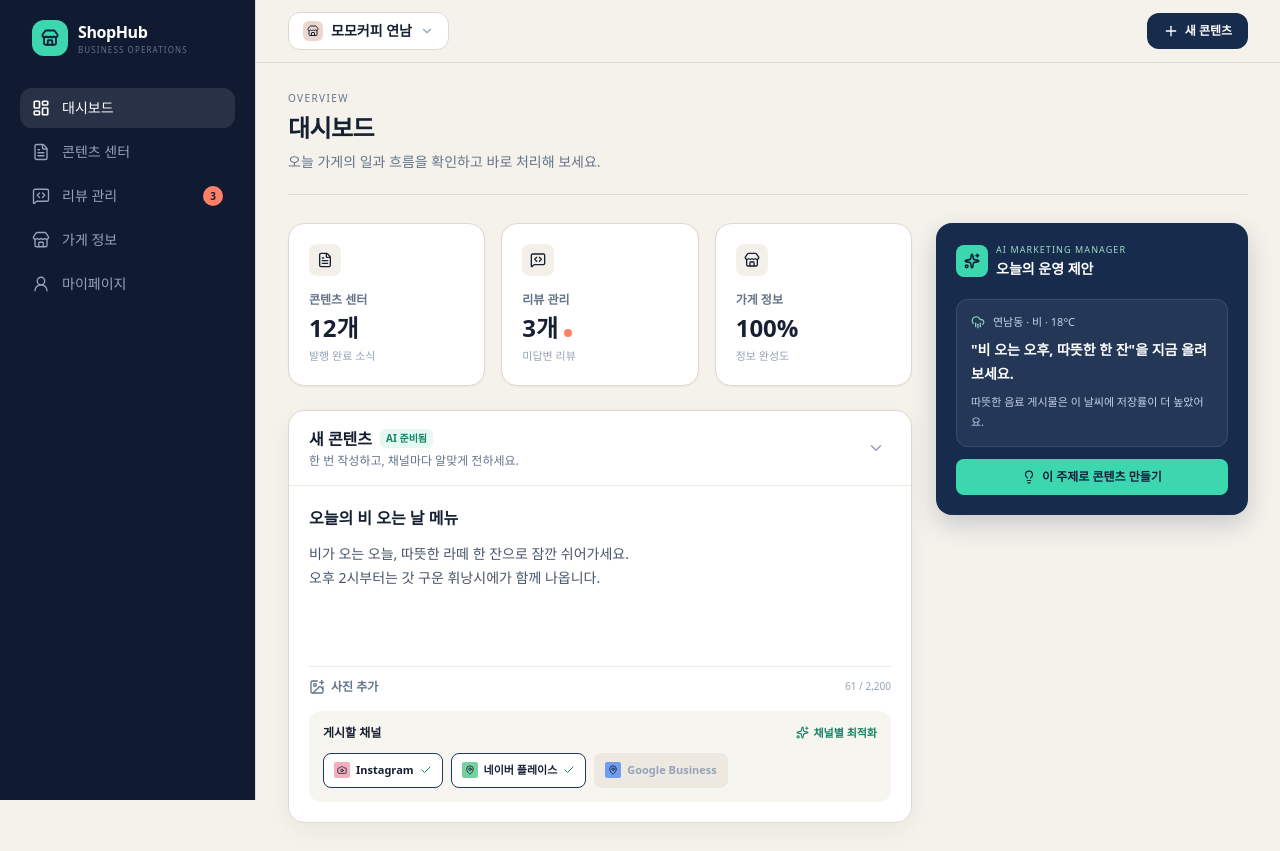
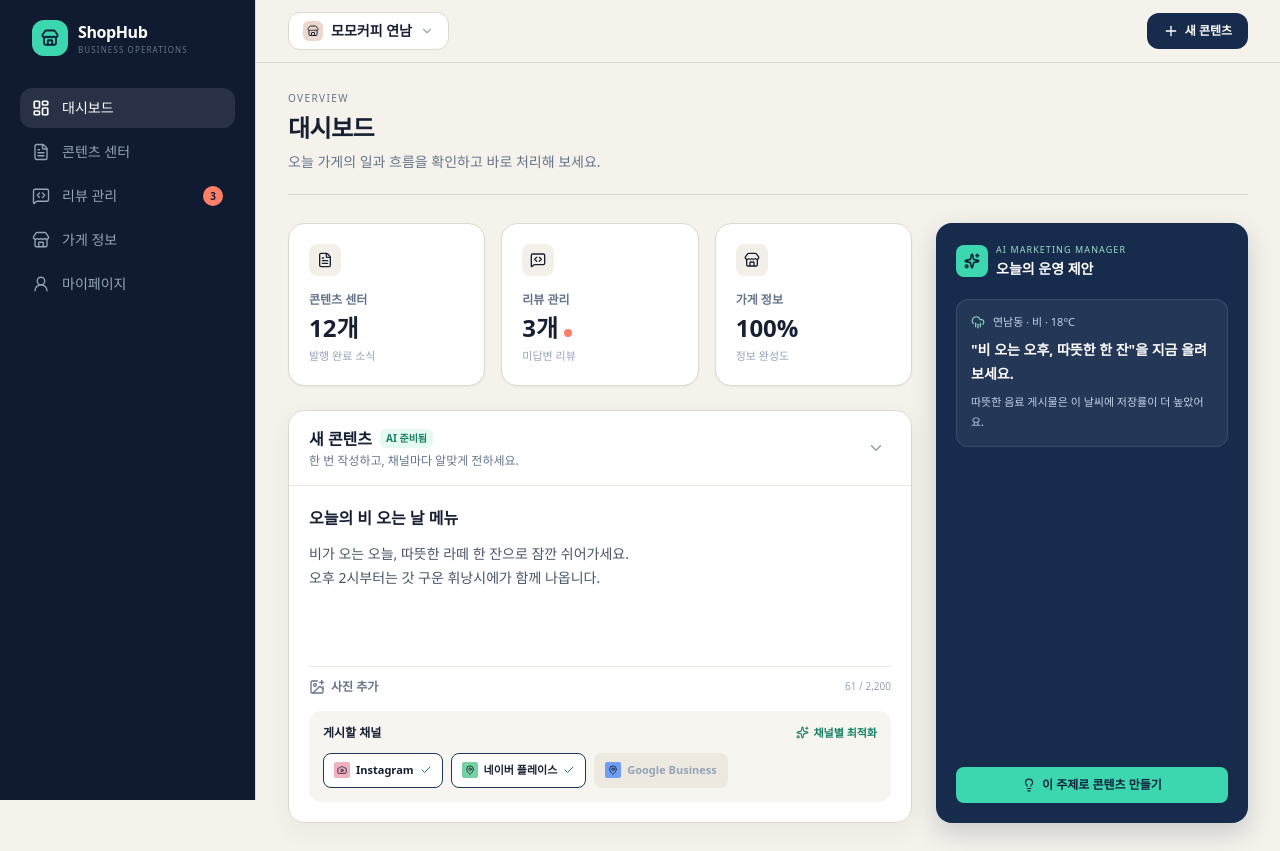
Before and after one commit to 2026HackathonTeam12/ShopHub_FE, a React (Vite) app: page /dashboard in a window 1280 px wide. Built offline with nearby package versions, Linux system fonts and the light colour scheme.

Commit message:
design :: justify content : space between

```diff
--- a/src/features/dashboard/components/AIRecommendation.tsx
+++ b/src/features/dashboard/components/AIRecommendation.tsx
@@ -7,9 +7,10 @@ type AIRecommendationProps = {
 export function AIRecommendation({ onCompose }: AIRecommendationProps) {
     return (
         <section
-            className="overflow-hidden rounded-2xl bg-[#172b4d] p-5 text-white shadow-[0_10px_26px_rgba(23,43,77,0.2)]"
+            className="overflow-hidden h-full rounded-2xl flex flex-col justify-between bg-[#172b4d] p-5 text-white shadow-[0_10px_26px_rgba(23,43,77,0.2)]"
             aria-labelledby="ai-heading"
         >
+            <div>
                 <div className="flex items-center gap-2">
                     <span className="flex h-8 w-8 items-center justify-center rounded-lg bg-[#3dd7af] text-[#10213b]">
                         <Sparkles size={16} strokeWidth={2.4} />
@@ -35,6 +36,8 @@ export function AIRecommendation({ onCompose }: AIRecommendationProps) {
                         따뜻한 음료 게시물은 이 날씨에 저장률이 더 높았어요.
                     </p>
                 </div>
+            </div>
+
             <button
                 type="button"
                 onClick={onCompose}
```
Lines whose indentation alone changed are shown as unchanged.
